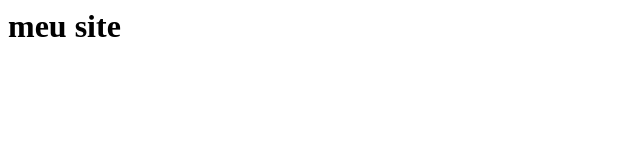
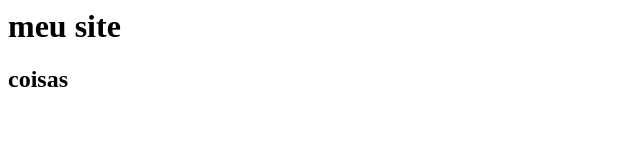
Before and after one commit to itallo55/itallo55.github.io, a plain HTML site: page index.html in a window 1280 px wide. Shown: the full height of the page, 0-640 px from the left. Drawn offline with Linux system fonts and the light colour scheme.

Commit message:
adicionado conteudo na pagina inicial

```diff
--- a/index.html
+++ b/index.html
@@ -1 +1,2 @@
 <h1>meu site</h1>
+<h2>coisas </h2>
```
